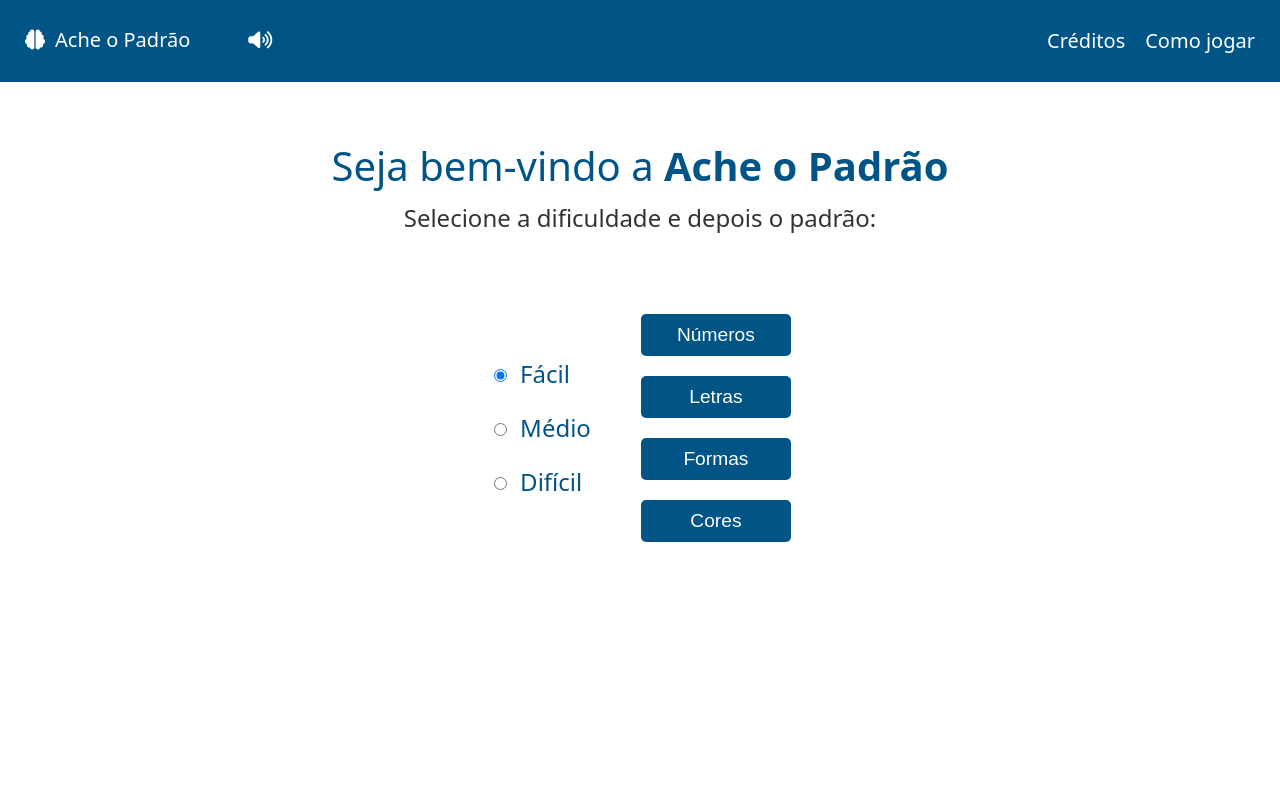
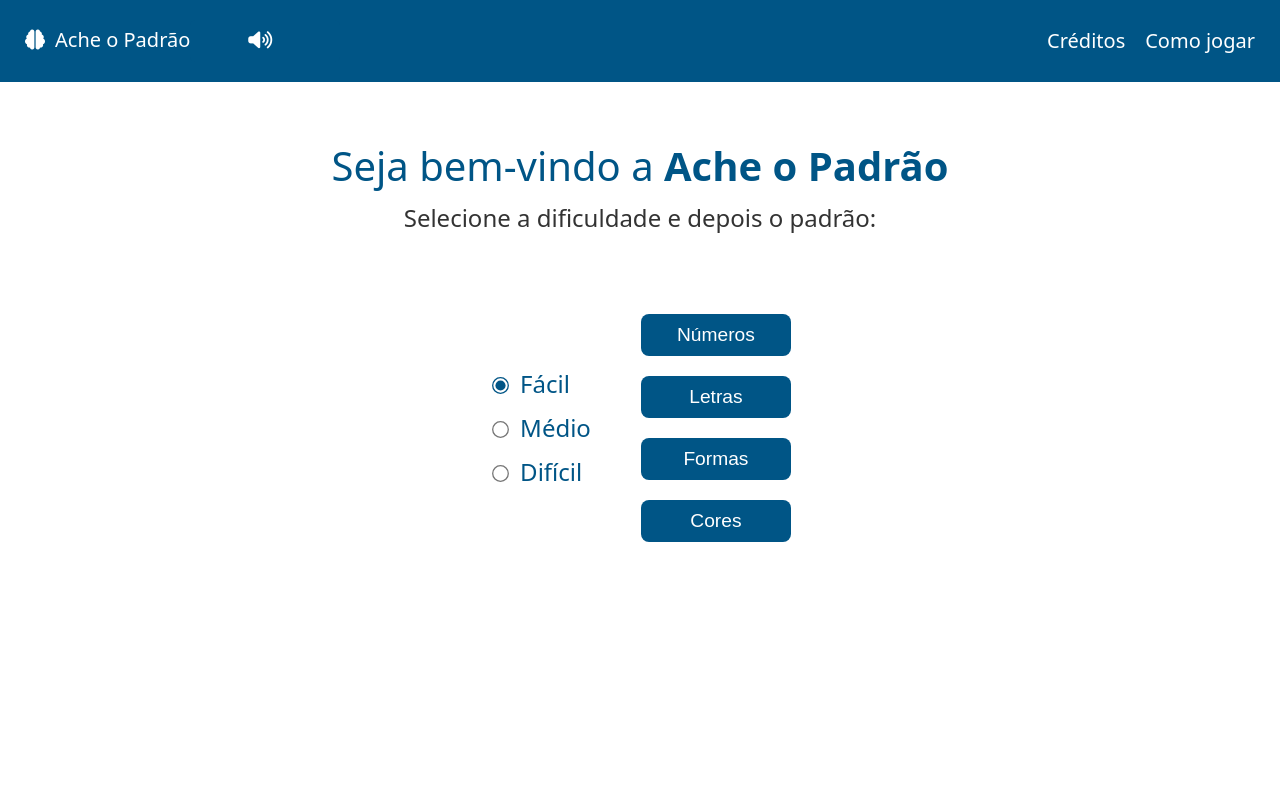
Before and after one commit to henrique-furtado47/Projeto-DevWeb-I, a Vue app in the folder projeto-padroes/: page / in a window 1280 px wide. Shown: the top 800 px of the page. Built offline with nearby package versions, Linux system fonts and the light colour scheme.

Commit message:
Arrumado estilo

```diff
--- a/projeto-padroes/src/views/HomeView.vue
+++ b/projeto-padroes/src/views/HomeView.vue
@@ -1,12 +1,12 @@
 <script>
 import { useDificuldadeStore } from '@/stores/dificuldade'
+
 export default {
   data() {
     return {
       dif_atual: 1,
     }
   },
-  methods: {},
   watch: {
     dif_atual(newValue) {
       const dificuldadeStore = useDificuldadeStore()
@@ -20,6 +20,7 @@ export default {
   },
 }
 </script>
+
 <template>
   <div class="principal">
     <div class="title">
@@ -29,18 +30,19 @@ export default {
     <div class="selecao">
       <ul class="dificuldade">
         <li>
-          <input selected type="radio" id="facil" name="dif" v-model="dif_atual" value="1" />
-          <label for="facil"><h3>Fácil</h3></label>
+          <input type="radio" id="facil" name="dif" v-model="dif_atual" value="1" />
+          <label for="facil">Fácil</label>
         </li>
         <li>
-          <input type="radio" id="medio" v-model="dif_atual" name="dif" value="2" />
-          <label for="medio"><h3>Médio</h3></label>
+          <input type="radio" id="medio" name="dif" v-model="dif_atual" value="2" />
+          <label for="medio">Médio</label>
         </li>
         <li>
-          <input type="radio" id="dificil" v-model="dif_atual" name="dif" value="3" />
-          <label for="dificil"><h3>Difícil</h3></label>
+          <input type="radio" id="dificil" name="dif" v-model="dif_atual" value="3" />
+          <label for="dificil">Difícil</label>
         </li>
       </ul>
+
       <ul>
         <li>
           <button @click="$router.push('numeros')">Números</button>
@@ -58,34 +60,8 @@ export default {
     </div>
   </div>
 </template>
+
 <style scoped>
-ul.dificuldade {
-  text-align: left;
-  display: flex;
-  flex-direction: column;
-  align-items: flex-start;
-  gap: 10px;
-  margin: 5% 0;
-}
-
-.selecao {
-  display: flex;
-  flex-direction: row;
-  justify-content: center;
-  align-items: center;
-  gap: 50px;
-  margin-top: 20px;
-}
-.negrito {
-  font-weight: bold;
-  color: #005586;
-}
-.selecao li {
-  display: flex;
-  flex-direction: row;
-  align-items: center;
-  gap: 10px;
-}
 .principal {
   margin: 5% 0 0 0;
   justify-content: center;
@@ -103,6 +79,20 @@ ul.dificuldade {
   color: #333;
   margin: 20px 0;
 }
+.negrito {
+  font-weight: bold;
+  color: #005586;
+}
+
+.selecao {
+  display: flex;
+  flex-direction: row;
+  justify-content: center;
+  align-items: center;
+  gap: 50px;
+  margin-top: 20px;
+}
+
 ul {
   display: flex;
   flex-direction: column;
@@ -110,25 +100,52 @@ ul {
   gap: 20px;
   margin: 5% 0;
 }
+
+ul.dificuldade {
+  align-items: flex-start;
+}
+
+ul.dificuldade li {
+  display: flex;
+  flex-direction: row;
+  align-items: center;
+  gap: 10px;
+  font-size: 1.5rem;
+  color: #005586;
+  list-style: none;
+}
+
+ul.dificuldade input[type="radio"] {
+  transform: scale(1.3);
+  accent-color: #005586;
+  cursor: pointer;
+}
+
+ul.dificuldade label {
+  cursor: pointer;
+}
+
 li {
   list-style: none;
 }
 
-li h3 {
-  font-size: 1.5rem;
-  color: #005586;
-  margin: 10px 0;
+button {
+  background-color: #005586;
+  color: white;
+  border: none;
+  padding: 10px 20px;
+  font-size: 1.2rem;
+  border-radius: 8px;
+  cursor: pointer;
 }
+button:hover {
+  background-color: #00466e;
+}
+
 @media (max-width: 600px) {
   .selecao {
     flex-direction: column;
     gap: 20px;
-  }
-
-  .selecao li {
-    flex-direction: column;
-    align-items: flex-start;
-    gap: 5px;
   }
 
   .title h1 {
@@ -146,16 +163,13 @@ li h3 {
     margin: 10% 0;
   }
 
-  li h3 {
-    font-size: 1.2rem;
+  ul.dificuldade li {
+    width: 100%;
+    justify-content: flex-start;
   }
 
   .principal {
     padding: 0 5%;
   }
-  ul.dificuldade li {
-    justify-content: center;
-    width: 100%;
-  }
 }
 </style>
```
